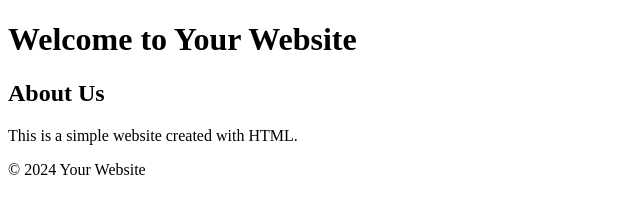
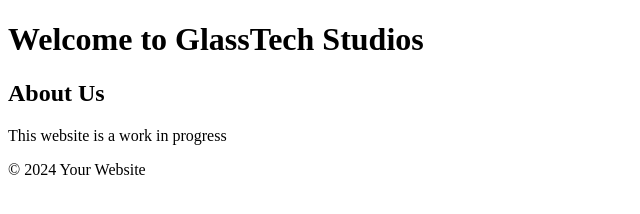
Before and after one commit to Cricinator/glass-tech, a plain HTML site: page index.html in a window 1280 px wide. Shown: the whole page, without its empty margins (0-640 px from the left). Drawn offline with Linux system fonts and the light colour scheme.

Commit message:
Update index.html

```diff
--- a/index.html
+++ b/index.html
@@ -8,12 +8,12 @@
 <body>
 
     <header>
-        <h1>Welcome to Your Website</h1>
+        <h1>Welcome to GlassTech Studios</h1>
     </header>
 
     <section>
         <h2>About Us</h2>
-        <p>This is a simple website created with HTML.</p>
+        <p>This website is a work in progress</p>
     </section>
 
     <footer>
```
